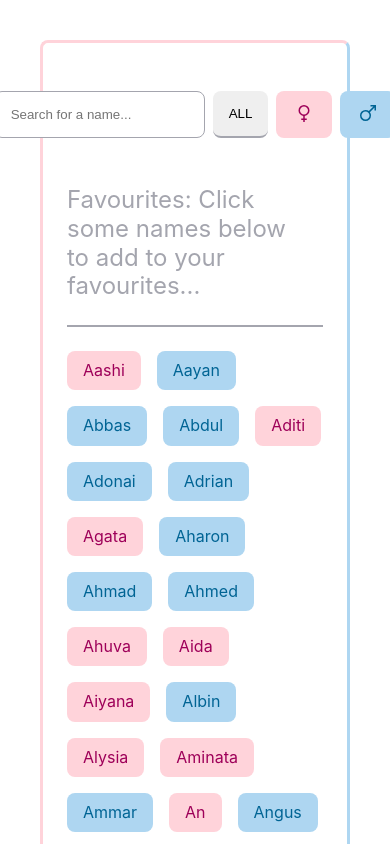
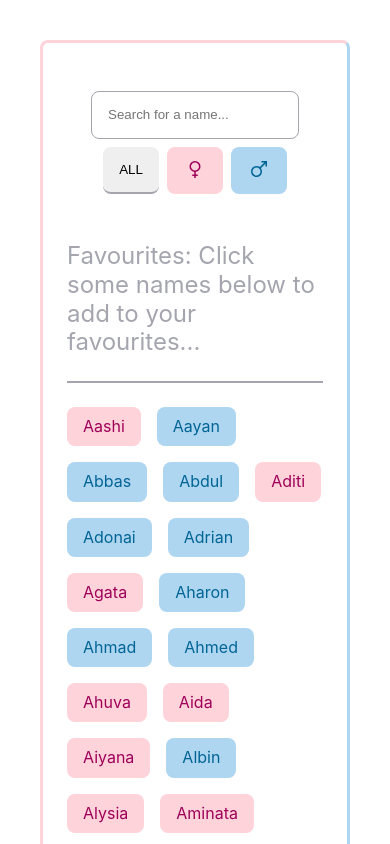
Before and after one commit to IrynaLypnyk/baby-names-react, a React (Create React App) app: page / in a window 390 px wide. Shown: the top 844 px of the page. Built offline with nearby package versions, Linux system fonts and the light colour scheme.

Commit message:
fix mobile styles

```diff
--- a/src/App.css
+++ b/src/App.css
@@ -63,7 +63,9 @@ body {
 
 .search {
   display: flex;
+  flex-wrap: wrap;
   column-gap: 8px;
+  row-gap: 8px;
   justify-content: center;
   padding: 24px;
 }
@@ -72,7 +74,16 @@ body {
   outline: none;
   border: 1px solid var(--grey);
   border-radius: 8px;
-  padding: 10px 16px;
+  padding: 0 16px;
+  width: 400px;
+  max-width: 100%;
+  line-height: 46px;
+}
+
+.buttons {
+  display: flex;
+  column-gap: 8px;
+  row-gap: 8px;
 }
 
 .searchBtn {
@@ -113,6 +124,7 @@ body {
 
 .favourites {
   display: flex;
+  flex-wrap: wrap;
   align-items: flex-start;
   column-gap: 24px;
   padding: 24px 0;
--- a/src/components/Search.js
+++ b/src/components/Search.js
@@ -18,12 +18,14 @@ function Search(props) {
             <div className="search">
                 <input type="text" placeholder="Search for a name..." className="textField" value={search}
                        onChange={handleInputChange}/>
+                <div className="buttons">
                 {filterNames.map((filter) => (
                     <button type="button"
                             className={`searchBtn searchBtn--${filter} ${activeFilter === filter ? "active" : null}`}
                             onClick={() => handleFilterChange(filter)}>{FILTER_ICONS[filter]}</button>
                 ))
                 }
+                </div>
             </div>
         </form>
     );
```
